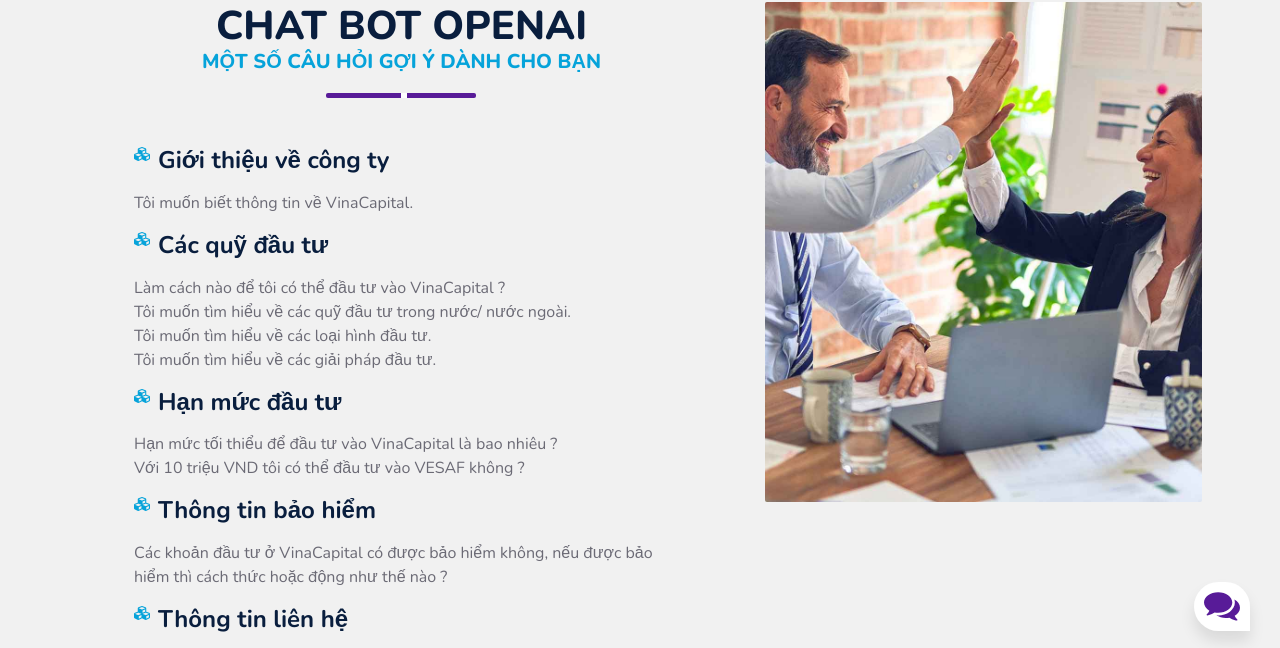
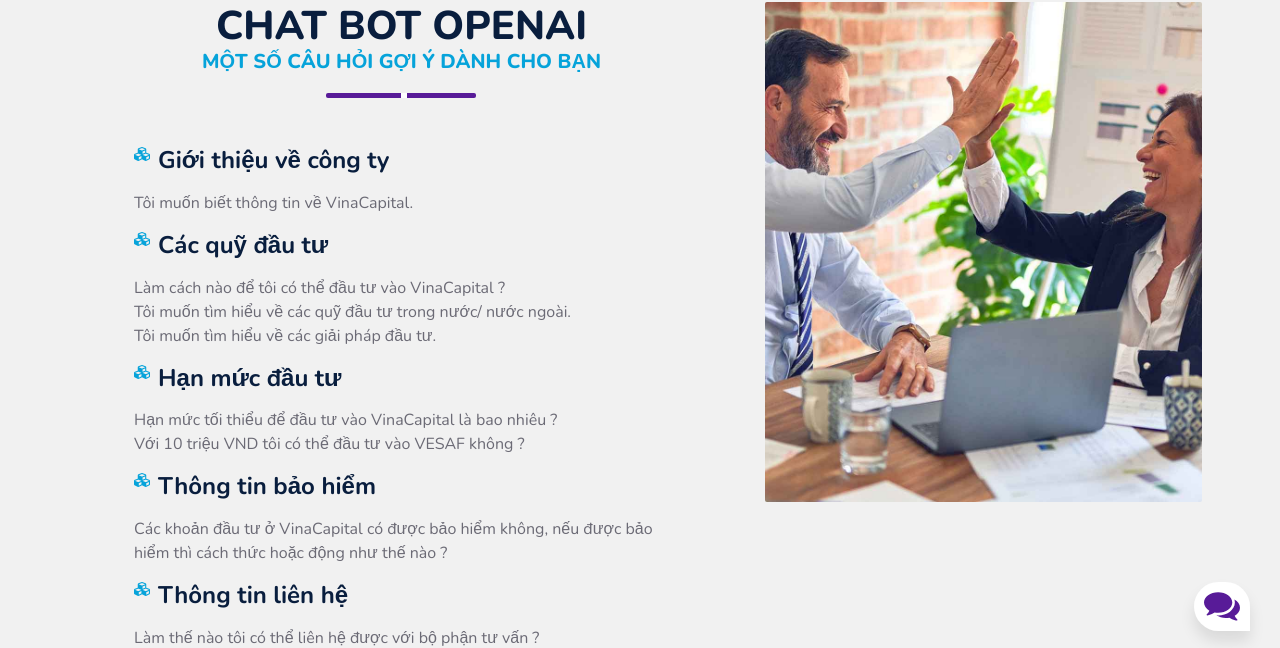
Before and after one commit to KhiemBui9198/OpenAIChatBotRepo, a Flask app: page / in a window 1280 px wide. Shown: the part 139-787 px from the top of the page. Run offline with Flask 2, Linux system fonts and the light colour scheme; some libraries are stand-ins or nearby versions.

Commit message:
Update base.html

```diff
--- a/templates/base.html
+++ b/templates/base.html
@@ -75,7 +75,6 @@
                                 </div>
                                 <p class="mb-0">Làm cách nào để tôi có thể đầu tư vào VinaCapital ?</p>
                                 <p class="mb-0">Tôi muốn tìm hiểu về các quỹ đầu tư trong nước/ nước ngoài.</p>
-                                <p class="mb-0">Tôi muốn tìm hiểu về các loại hình đầu tư.</p>
                                 <p class="mb-0">Tôi muốn tìm hiểu về các giải pháp đầu tư.</p>
                             </div>
                             <div class="col-12 wow zoomIn" data-wow-delay="0.6s">
```
